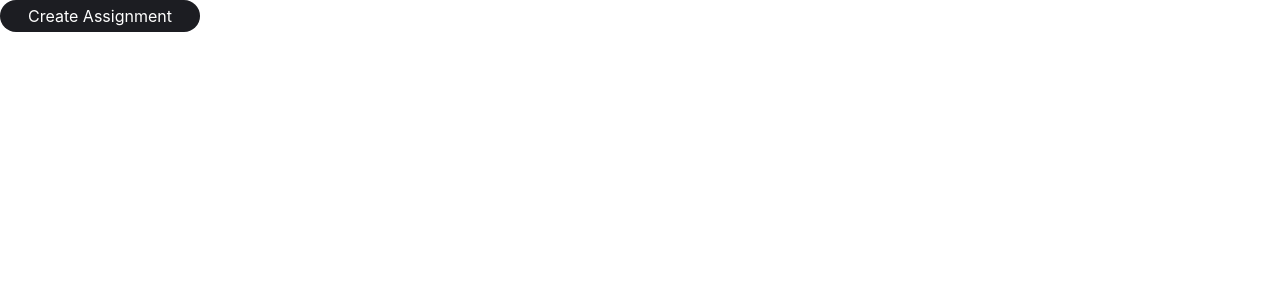
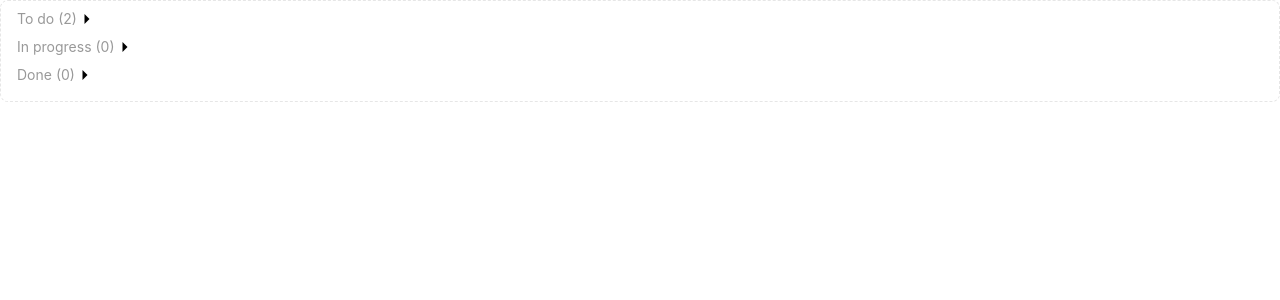
Before and after one commit to CanvasAssignmentBoard/cab-frontend, a React (Create React App) app: page / in a window 1280 px wide. Shown: the top 300 px of the page. Built offline with nearby package versions, Linux system fonts and the light colour scheme.

Commit message:
laatste veranderingen
Moet het list component nog opdelen en een paar dingen nog aanpassen binnen de styling maar is presenteerbaar genoeg om te releasen.

```diff
--- a/src/App.js
+++ b/src/App.js
@@ -1,10 +1,12 @@
 import './App.css';
 import CreateAssignmentComponent from "./Components/CreateAssignmentComponent";
+import ListComponent from "./Components/ListComponent";
+import BoardComponent from "./Components/BoardComponent";
 
 function App() {
   return (
     <>
-      <CreateAssignmentComponent/>
+      <ListComponent/>
     </>
   );
 }
--- /dev/null
+++ b/src/Components/ChipFieldComponent.jsx
@@ -0,0 +1,23 @@
+import React from 'react';
+import "./css/ChipFieldComponent.css";
+
+function hexToRgb(hex) {
+    var result = /^#?([a-f\d]{2})([a-f\d]{2})([a-f\d]{2})$/i.exec(hex);
+    return result ? {
+      r: parseInt(result[1], 16),
+      g: parseInt(result[2], 16),
+      b: parseInt(result[3], 16)
+    } : null;
+  }
+
+export default function ChipFieldComponent(props) {
+    const rgb = hexToRgb(props.color);
+    return(
+
+        <div className={"chip-field"} style={{backgroundColor: `rgb(${rgb.r}, ${rgb.g}, ${rgb.b}, 0.2)`}}>
+            <div className={"chip"} style={{color: props.color}}>
+                {props.title}
+            </div>
+        </div>
+    )
+}
--- /dev/null
+++ b/src/Components/ListComponent.jsx
@@ -0,0 +1,138 @@
+import React, {useState} from 'react';
+import "./css/ListComponent.css";
+import ColumnComponent from "./ColumnComponent";
+import {IoMdArrowDropdown, IoMdArrowDropright} from "react-icons/io"
+import { data } from 'autoprefixer';
+import ProgressBarComponent from './ProgressBarComponent';
+import ChipFieldComponent from './ChipFieldComponent';
+
+function deadlineColor(date) {
+    const currentDate = new Date();
+    const deadlineDate = new Date(date);
+    const difference = deadlineDate - currentDate;
+    const differenceInDays = difference / (1000 * 3600 * 24);
+    if (differenceInDays < 0) {
+        return "#e3432d";
+    } else if (differenceInDays < 7) {
+        return "#F5761A";
+    } else {
+        return "#bdbdbd";
+    }
+}
+export default function ListComponent() {
+
+    const [selected, setSelected] = useState(null);
+
+    const toggle =  (i) => {
+        if (selected === i) {
+            return setSelected(null);
+        }
+        setSelected(i);
+    };
+
+    const currentDate = new Date();
+
+    return (
+        <>
+            <ul className="tasklist">
+                {dataStatus.map((status, ci) => (
+                    <li key={ci} className="tasklist-group text-sm">
+                        <div className="tasklist-group-header" onClick={() => toggle(ci)}>
+                            <div className="tasklist-group-header-title">
+                                {status.name} ({dataAssignment.filter(assignment => assignment.status === status.name).length})
+                            </div>
+                            {selected === ci ? <IoMdArrowDropdown size={20}/> : <IoMdArrowDropright size={20}/>}
+                        </div>
+                        {selected === ci && (
+                            <ul>
+                                {dataAssignment.filter(assignment => {
+                                    return assignment.status === status.name;
+                                }).map((assignment, ai) => (
+                                    <li key={ai} className="tasklist-item">
+                                        <div className="tasklist-item-header">
+                                            <div className="tasklist-item-title">
+                                                {assignment.name}
+                                            </div>
+                                            <div className="tasklist-item-subtitle">
+                                                {assignment.category}
+                                            </div>
+                                        </div>
+                                        <div className="tasklist-item-content">
+                                            <ProgressBarComponent progress={(100 / assignment.tasks.length * assignment.tasks.filter(task => {
+                                                return task.checked;
+                                            }).length)}/>
+                                            <ChipFieldComponent title={assignment.deadlineDate} color={deadlineColor(assignment.deadlineDate)}/>
+                                            <div className="tasklist-item-actions">
+
+                                            </div>
+                                        </div>
+                                    </li>
+                                ))}
+                            </ul>
+                        )}
+                    </li>
+                ))}
+            </ul>
+        </>
+    );
+}
+
+const dataStatus = [
+    {
+        id: 1,
+        name: "To do"
+    },
+    {
+        id: 2,
+        name: "In progress"
+    },
+    {
+        id: 3,
+        name: "Done"
+    }
+];
+
+const dataAssignment = [
+    {
+        id: 1,
+        name: "Create Figma Prototype",
+        category: "UI/UX Prototype",
+        status: "To do",
+        description: "Test description",
+        tasks: [
+            {
+                id: 1,
+                name: "Create basic layout",
+                description: "Test description",
+                checked: true,
+            },
+            {
+                id: 1,
+                name: "Create basic layout",
+                description: "Test description",
+                checked: false,
+            },
+        ],
+        deadlineDate: "18 Nov 2022",
+        comments: 0,
+        uploads: 0
+    },
+    {
+        id: 2,
+        name : "Subquestion 3 - How is the current software designed?",
+        category: "Research Document",
+        status: "To do",
+        description: "Test description",
+        tasks: [
+            {
+                id: 1,
+                name: "Create basic layout",
+                description: "Test description",
+                checked: false,
+            },
+        ],
+        deadlineDate: "24 Dec 2022",
+        comments: 0,
+        uploads: 0
+    }
+];
--- /dev/null
+++ b/src/Components/ProgressBarComponent.jsx
@@ -0,0 +1,18 @@
+import React from 'react';
+import {AiOutlineUnorderedList} from "react-icons/ai";
+import "./css/ProgressBarComponent.css";
+
+export default function ProgressBarComponent(props) {
+    const width = 15;
+    return(
+        <div className={"progress-bar-div"}>
+            <div className="flex justify-between mb-1">
+                <p className={"progress-bar-text"}><AiOutlineUnorderedList size={15} /> Progress</p>
+                <p className={"progress-bar-percentage"}>{props.progress}%</p>
+            </div>
+            <div className={"progress-bar bg-[#F5F5F5]"} style={{width: width + "rem"}}>
+                <div className={`h-1 rounded-full ${(width / 100 * props.progress) === 100 ? "bg-[#F5761A]" : "bg-[#F5761A]"}`} style={{width: (width / 100 * props.progress) + "rem"}}></div>
+            </div>
+        </div>
+    )
+}
--- /dev/null
+++ b/src/Components/css/ChipFieldComponent.css
@@ -0,0 +1,16 @@
+.chip-field {
+    display: flex;
+    flex-wrap: wrap;
+    align-items: center;
+    padding: 0.25rem 0.75rem;
+    border-radius: 5rem;
+    background-color: #fff;
+    cursor: text;
+}
+
+.chip-field .chip {
+    margin: 0;
+    padding: 0;
+    font-size: 0.8rem;
+    font-weight: 400;
+}
--- /dev/null
+++ b/src/Components/css/ListComponent.css
@@ -0,0 +1,41 @@
+
+.tasklist-item {
+    padding: 1rem;
+    margin: 0.5rem;
+    border: 1px solid #e6e6e6;
+    border-radius: 0.5rem;
+    display: flex;
+    justify-content: space-between;
+}
+
+.tasklist-item-title {
+    font-size: 0.9rem;
+    font-weight: 800;
+}
+
+.tasklist-item-subtitle {
+    font-size: 0.8rem;
+    font-weight: 400;
+    color: #999999;
+}
+.tasklist-item-content {
+    font-size: 0.8rem;
+    font-weight: 400;
+    color: #999999;
+    display: flex;
+    gap: 1rem;
+}
+
+.tasklist-group-header-title {
+    color: #999999;
+}
+.tasklist-group-header {
+    padding: 0 0.5rem 0.5rem 0.5rem;
+    display: flex;
+}
+
+.tasklist {
+    padding: 0.5rem;
+    border: 1px dashed #e6e6e6;
+    border-radius: 0.5rem;
+}
--- /dev/null
+++ b/src/Components/css/ProgressBarComponent.css
@@ -0,0 +1,13 @@
+.progress-bar-percentage {
+    color: #000;
+    font-weight: 800;
+}
+
+.progress-bar-text {
+    display: flex;
+    align-items: center;
+}
+
+.progress-bar-text svg {
+    margin-right: 0.2rem;
+}
```
